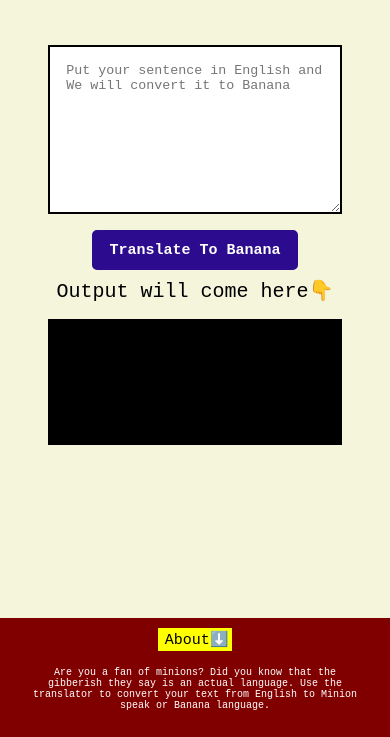
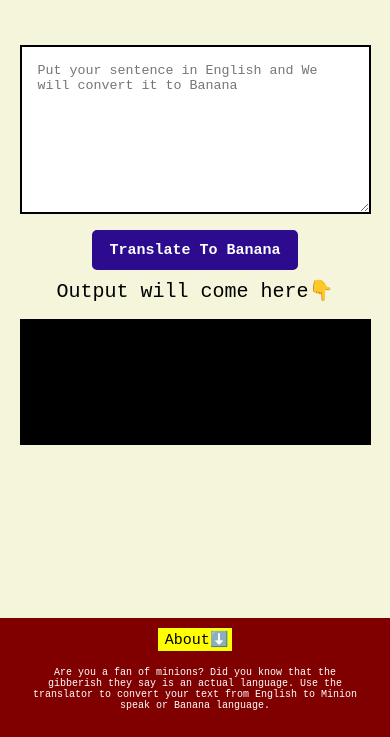
Before and after one commit to Yaanshu/neogcamp-banana-speak, a plain HTML site: page index.html in a window 390 px wide. Shown: the part 107-844 px from the top of the page. Drawn offline with Linux system fonts and the light colour scheme.

Commit message:
Responsiveness
Updated Some media queries

```diff
--- a/style.css
+++ b/style.css
@@ -135,4 +135,10 @@
     #heading{
         font-size: 1.5rem;
     }
+
+    main{
+        padding:2rem 0rem;
+        max-width: none;
+    }
+
 }
```
